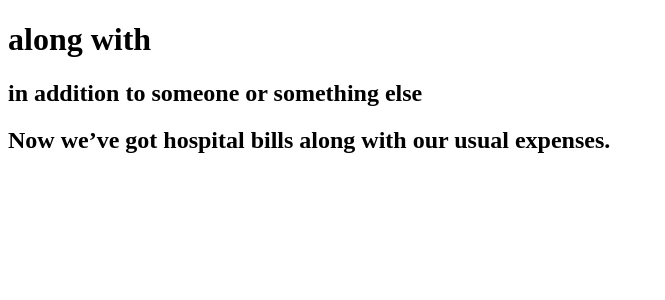
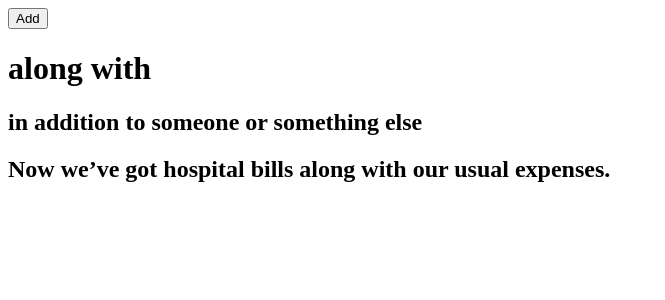
Before and after one commit to benilyxdd/memorize-vocabs, a React (Create React App) app: page / in a window 1280 px wide. Shown: the top 300 px of the page, without its empty margins (0-665 px from the left). Built offline with nearby package versions, Linux system fonts and the light colour scheme.

Commit message:
add skeleton for add vocab button

```diff
--- a/src/App.tsx
+++ b/src/App.tsx
@@ -1,11 +1,14 @@
 import React from "react";
 import "./App.css";
+
+import AddVocabButton from "./components/AddVocabButton/AddVocabButton";
 
 import Vocabs from "./constants/Vocabulary.json";
 
 function App() {
 	return (
 		<div className="App">
+			<AddVocabButton />
 			{Vocabs &&
 				Vocabs.map((vocab) => {
 					return (
--- /dev/null
+++ b/src/components/AddVocabButton/AddVocabButton.tsx
@@ -0,0 +1,13 @@
+import React from "react";
+
+import "./AddVocabButton.css";
+
+const AddVocabButton = () => {
+	const AddVocabHandler = () => {
+		console.log("added");
+	};
+
+	return <button onClick={AddVocabHandler}>Add</button>;
+};
+
+export default AddVocabButton;
```
Also changed, not shown: src/components/AddVocabButton/AddVocabButton.css (added).
